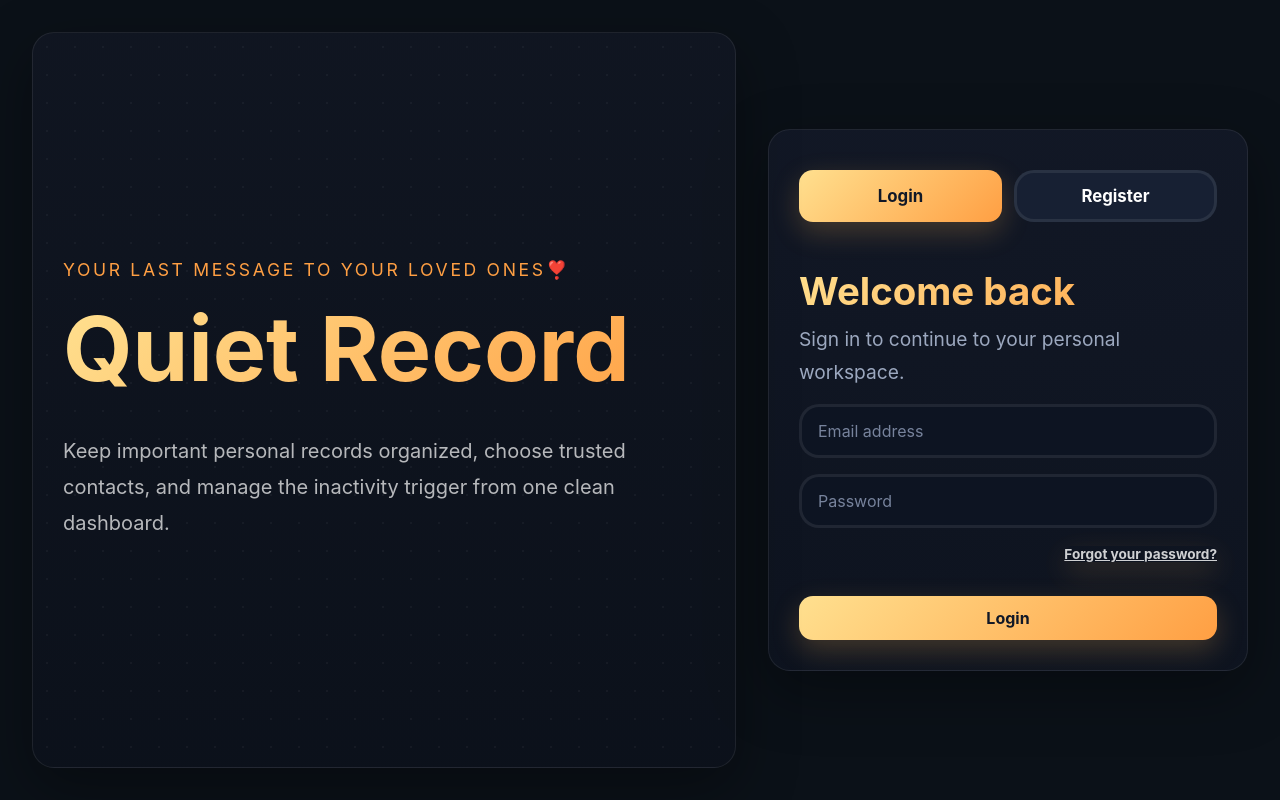
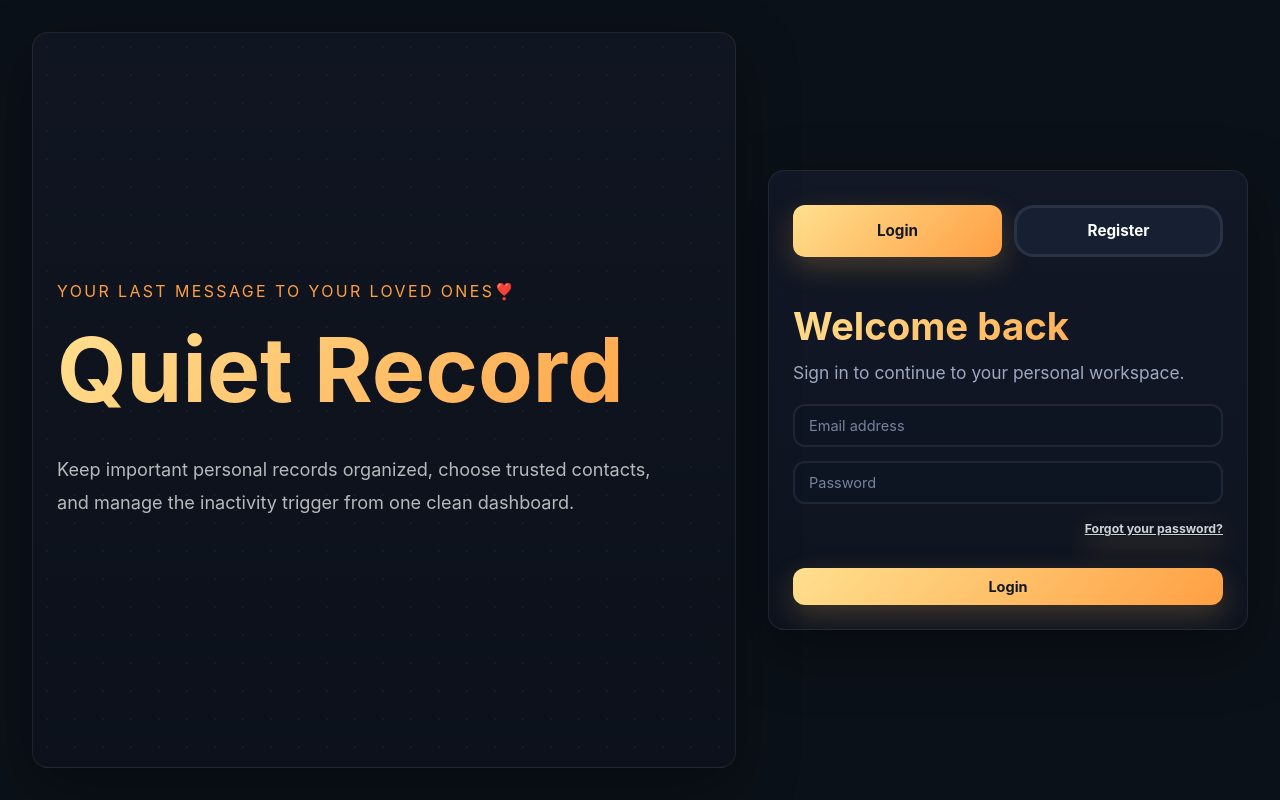
Before and after one commit to PAARTHAN/Quiet-Record, a React (Vite) app in the folder frontend/: page / in a window 1280 px wide. Built offline with nearby package versions, Linux system fonts and the light colour scheme; no server answers.

Commit message:
Scale down UI sizing and update default safety trigger thresholds to 3/2 months

```diff
--- a/frontend/src/pages/Trigger/TriggerPage.css
+++ b/frontend/src/pages/Trigger/TriggerPage.css
@@ -63,17 +63,17 @@
 }
 
 .no-gap-stack button {
-  height: 64px; /* Professional fixed height */
+  height: 50px; /* Scaled down from 64px */
   display: flex;
   align-items: center;
   justify-content: center;
   gap: 12px;
   margin: 0;
-  border-radius: 20px;
+  border-radius: 12px;
   width: 100%;
   box-shadow: 0 4px 12px rgba(0, 0, 0, 0.12);
   transition: all 0.3s cubic-bezier(0.4, 0, 0.2, 1);
-  font-size: 1.05rem;
+  font-size: 0.95rem;
 }
 
 .btn-icon {
--- a/frontend/src/styles.css
+++ b/frontend/src/styles.css
@@ -22,6 +22,10 @@
    ========================================================================== */
 * {
   box-sizing: border-box;
+}
+
+html {
+  font-size: 14.5px;
 }
 
 html,
@@ -116,9 +120,9 @@ select,
 textarea {
   width: 100%;
   min-width: 0;
-  padding: 14px 16px;
-  border-radius: 20px;
-  border: 3px solid var(--border);
+  padding: 11px 14px;
+  border-radius: 12px;
+  border: 2px solid var(--border);
   background: #0d1422;
   color: orange;
   outline: none;
@@ -152,8 +156,8 @@ textarea {
    ========================================================================== */
 button {
   border: 0;
-  border-radius: 14px;
-  padding: 12px 18px;
+  border-radius: 12px;
+  padding: 10px 16px;
   cursor: pointer;
   font-weight: 700;
   color: #111827;
@@ -191,8 +195,8 @@ button.danger {
 .card {
   background: linear-gradient(180deg, rgba(18, 24, 38, .98), rgba(14, 20, 32, .98));
   border: 1px solid var(--border);
-  border-radius: 22px;
-  padding: 30px;
+  border-radius: 16px;
+  padding: 24px;
   box-shadow: var(--shadow);
   min-width: 0;
   overflow: hidden;
```
Also changed, not shown: 1 other file (tests, documents, lock files or other folders).
